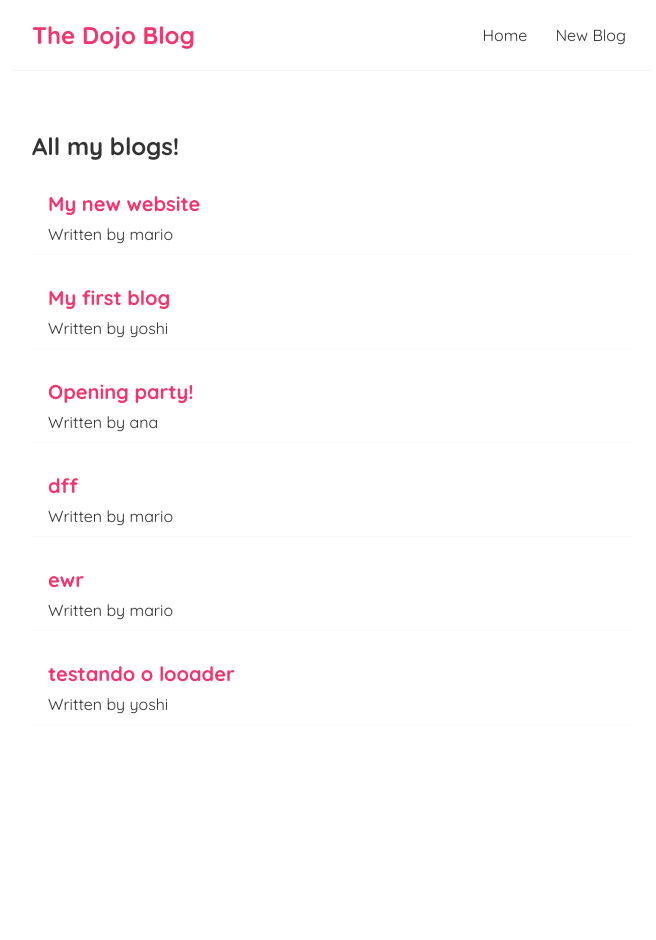
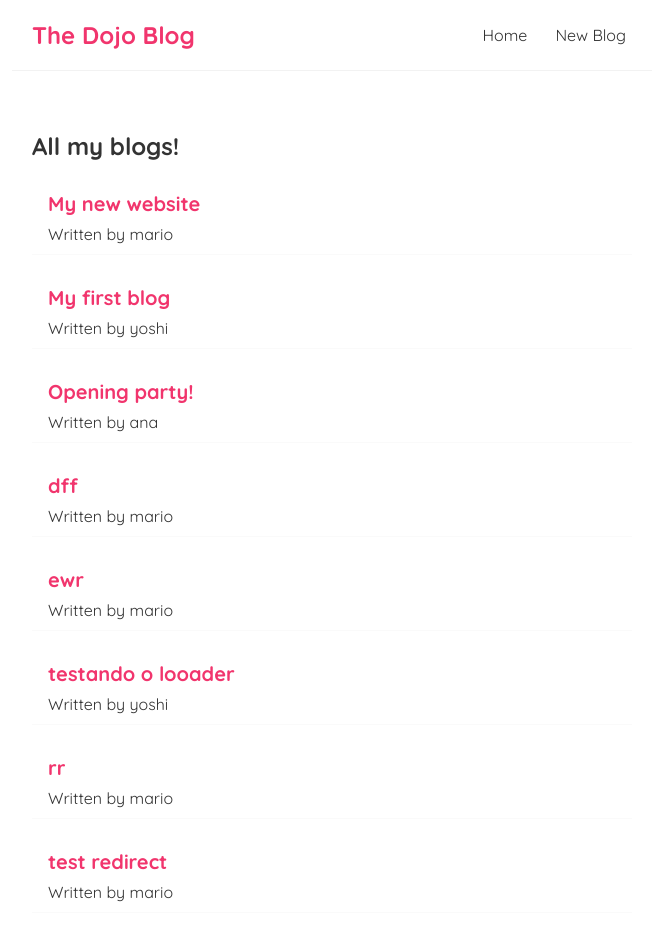
Before and after one commit to anaDamasio123/blog-react, a React (Create React App) app: page / in a window 1280 px wide. Shown: the top 940 px of the page, without its empty margins (308-964 px from the left). Before the commit the page ends 805 px from the top, so only its background shows below. Built offline with nearby package versions, Linux system fonts and the light colour scheme; data requests are answered from the project's data file.

Commit message:
redirects

```diff
--- a/data/db.json
+++ b/data/db.json
@@ -35,6 +35,18 @@
       "body": "rt",
       "author": "yoshi",
       "id": 6
+    },
+    {
+      "title": "rr",
+      "body": "r",
+      "author": "mario",
+      "id": 7
+    },
+    {
+      "title": "test redirect",
+      "body": "test redirect",
+      "author": "mario",
+      "id": 8
     }
   ]
 }
--- a/src/Create.js
+++ b/src/Create.js
@@ -1,10 +1,13 @@
 import { useState } from "react";
+import { useHistory } from "react-router-dom";
 
 const Create = () => {
     const [title, setTitle] = useState('');
     const [body, setBody] = useState('');
     const [author, setAuthor] = useState('mario');
     const [isPending, setIsPending] = useState(false);
+
+    const history = useHistory();
 
     const handleSubmit = e => {
         e.preventDefault();  // the default is to refresh the page, after the button is clicked
@@ -18,8 +21,8 @@ const Create = () => {
          headers: { "Content-Type": "application/json" },  // content-type that has is being sent. We are telling the server the type of content that we are sending with this request; we are sending json data
          body: JSON.stringify(blog)  // actual data that we are sending; we have, first, to turn this object to a data string
         }).then(() => {
-            console.log('new blog added');
             setIsPending(false);
+            history.push('/');
         })
     }
 
```
Also changed, not shown: 1 other file (tests, documents, lock files or other folders).
